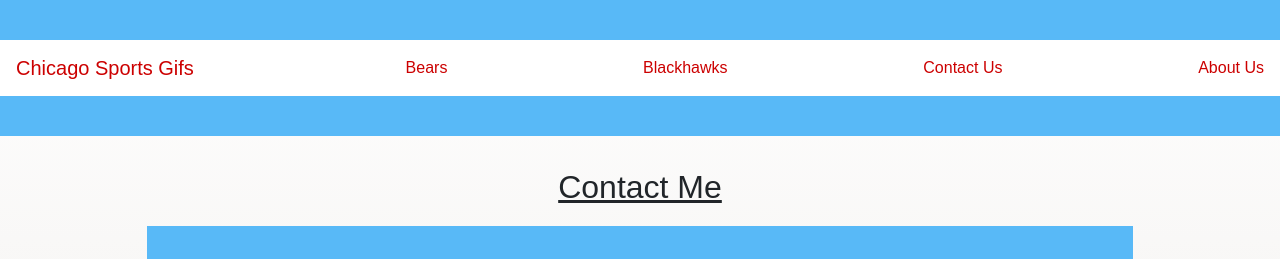
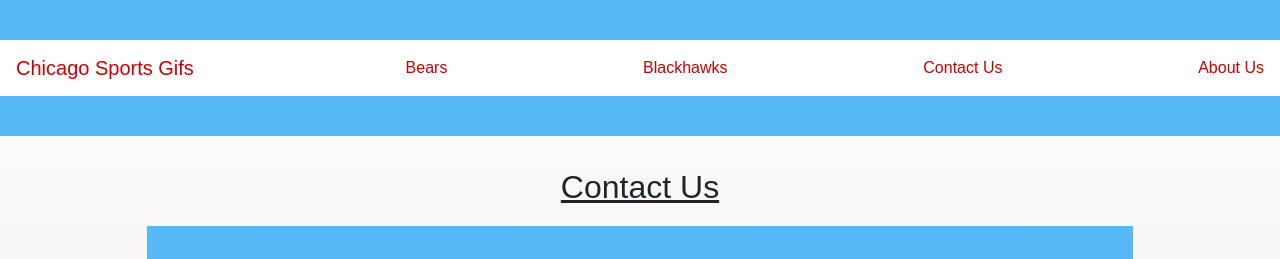
Before and after one commit to acastelan21/bhawks-website-react, a React (Create React App) app in the folder client/: page /contact-us in a window 1280 px wide. Shown: the top 259 px of the page. Built offline with nearby package versions, Linux system fonts and the light colour scheme; no server answers.

Commit message:
minor changes + prepared for deploy

```diff
--- a/client/src/pages/ContactUs/contactUs.js
+++ b/client/src/pages/ContactUs/contactUs.js
@@ -4,7 +4,7 @@ export class ContactUs extends Component {
   render() {
     return (
 <div className="page contactUs">
-<h2 class="section-title"><span>Contact Me</span></h2>
+<h2 className="section-title"><span>Contact Us</span></h2>
 
   <form id="contact-form" method="POST" action="https://formspree.io/alvaro.castelan.21@gmail.com">
 
```
Also changed, not shown: package.json (+8 -3 lines).
